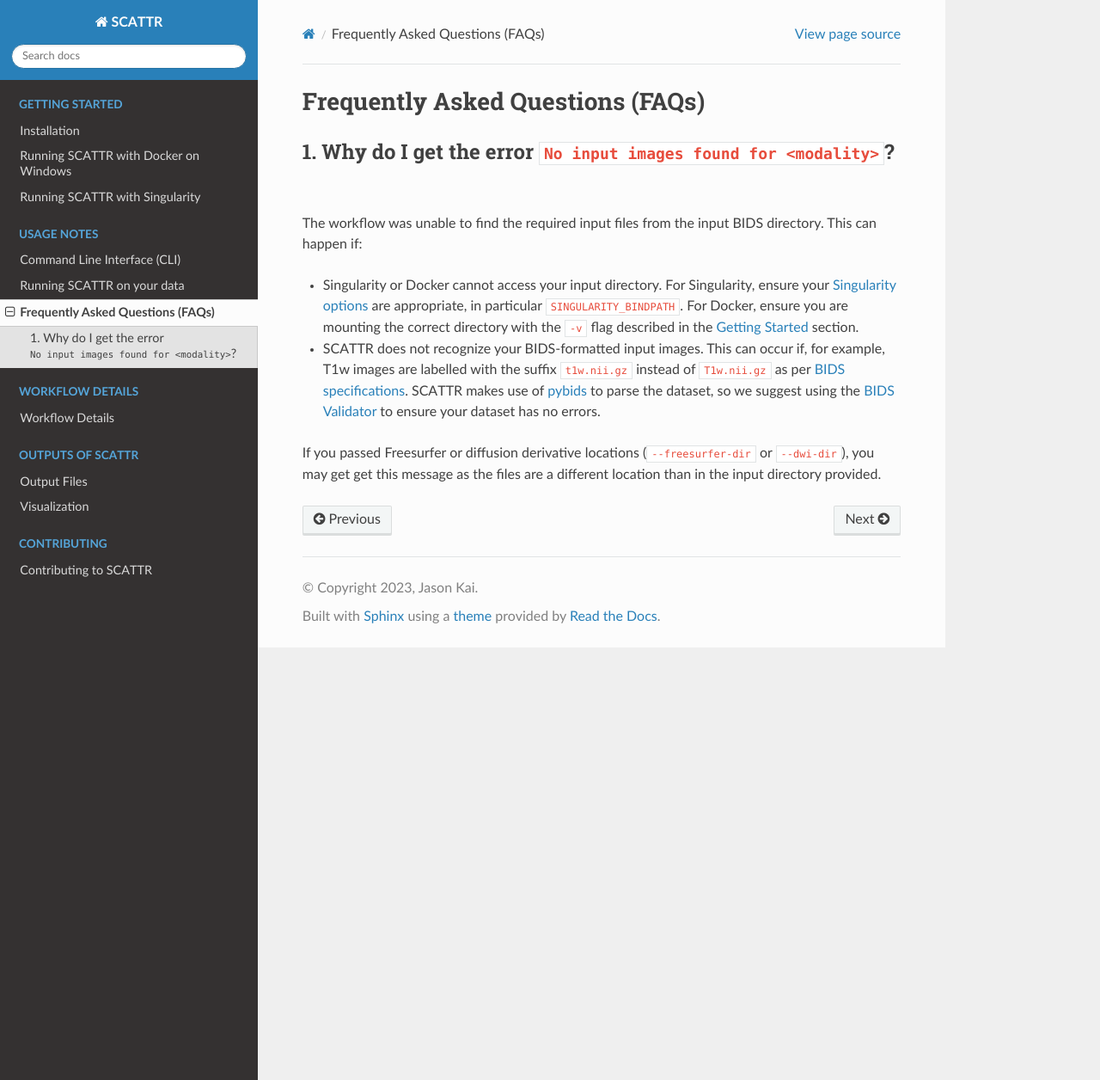
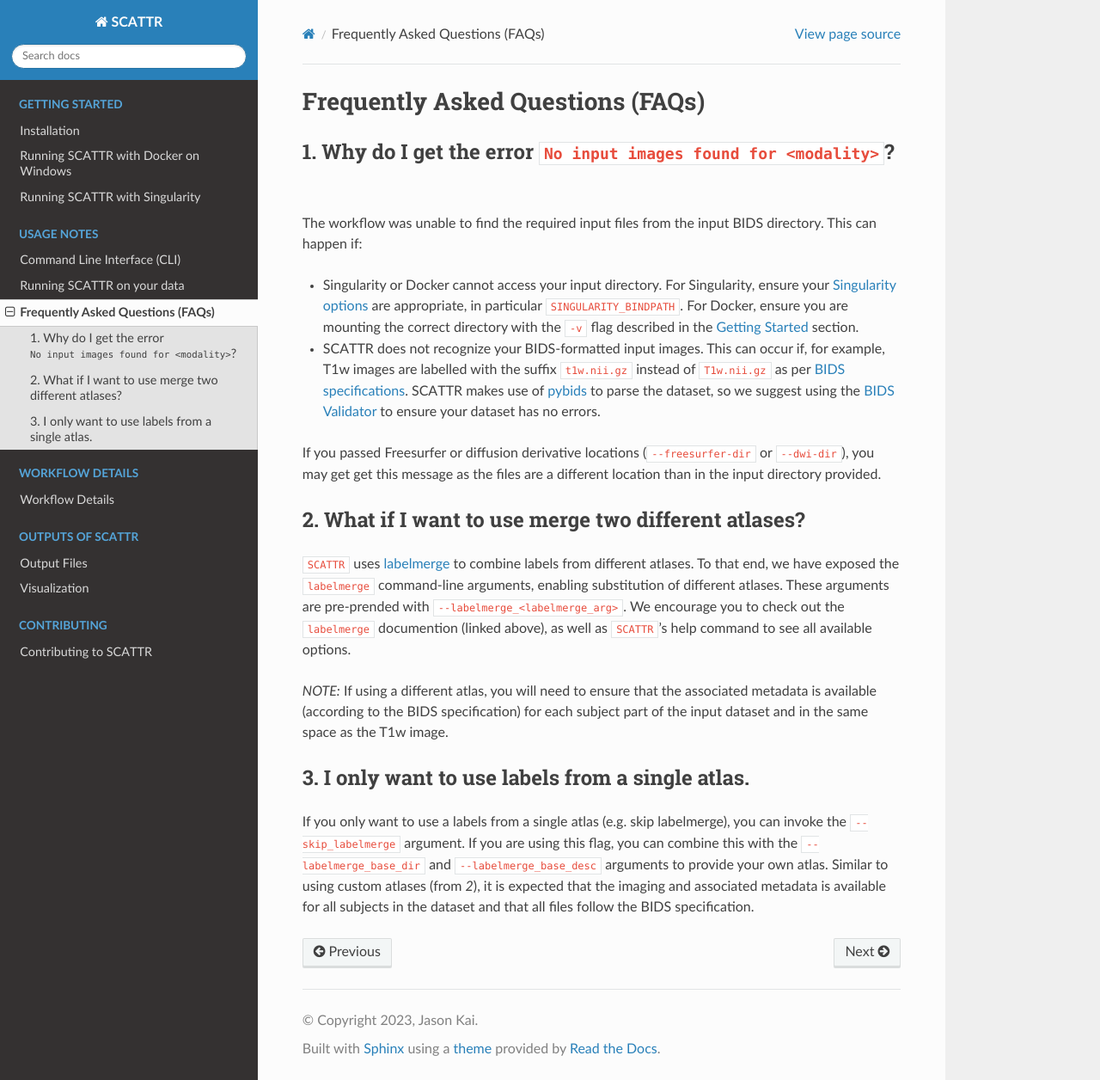
Before and after one commit to khanlab/scattr, a Sphinx documentation site: the page built from docs/usage/faq.md, in a window 1280 px wide and 1256 px high. Shown: the whole window at 86% size. Built offline with Sphinx 7.4.7 and the Read the Docs theme 2.0.0, drawn with Linux system fonts in a browser that asks for light colours.

Commit message:
enable use of single atlas (bypassing labelmerge)
- add `--skip_labelmerge` argument to allow use of single atlas for
targetted structures
- add test cases in actions workflow
- update faq to reflect changes with `--skip_labelmerge`

```diff
--- a/docs/usage/faq.md
+++ b/docs/usage/faq.md
@@ -23,3 +23,24 @@
 If you passed Freesurfer or diffusion derivative locations (`--freesurfer-dir`
 or `--dwi-dir`), you may get get this message as the files are a different
 location than in the input directory provided.
+
+### 2. What if I want to use merge two different atlases?
+<!-- Update with readthedocs link when available -->
+`SCATTR` uses [labelmerge](https://github.com/khanlab/labelmerge) to combine
+labels from different atlases. To that end, we have exposed the `labelmerge`
+command-line arguments, enabling substitution of different atlases. These
+arguments are pre-prended with `--labelmerge_<labelmerge_arg>`. We encourage you
+to check out the `labelmerge` documention (linked above), as well as `SCATTR`'s
+help command to see all available options.
+
+*NOTE:* If using a different atlas, you will need to ensure that the associated
+metadata is available (according to the BIDS specification) for each subject
+part of the input dataset and in the same space as the T1w image.
+
+### 3. I only want to use labels from a single atlas.
+If you only want to use a labels from a single atlas (e.g. skip labelmerge), you
+can invoke the `--skip_labelmerge` argument. If you are using this flag, you can
+combine this with the `--labelmerge_base_dir` and `--labelmerge_base_desc`
+arguments to provide your own atlas. Similar to using custom atlases (from _2_),
+it is expected that the imaging and associated metadata is available for all
+subjects in the dataset and that all files follow the BIDS specification.
--- a/pyproject.toml
+++ b/pyproject.toml
@@ -65,7 +65,8 @@
 test_responsemean = { shell = "python ./scattr/run.py ./test/data/bids test/data/derivatives/ participant --responsemean_dir ./test/data/derivatives/mrtrix/avg --fs-license ./test/.fs_license -np --force-output" }
 test_dwi = { shell = "python ./scattr/run.py ./test/data/bids_nodwi test/data/derivatives/ participant --dwi_dir ./test/data/derivatives/prepdwi --fs-license ./test/.fs_license -np --force-output" }
 test_labelmerge = { shell = "python ./scattr/run.py ./test/data/bids test/data/derivatives/ participant --labelmerge_base_dir ./base_dir --labelmerge_overlay_dir ./overlay_dir --skip_brainstem --skip_thal_seg --fs-license ./test/.fs_license -np --force-output" }
-test = ["test_base", "test_freesurfer", "test_responsemean", "test_dwi", "test_labelmerge"]
+test_skip_labelmerge = { shell = "python ./scattr/run.py ./test/data/bids test/data/derivatives/ participant --skip_labelmerge --skip_brainstem --skip_thal_seg --fs-license ./test/.fs_license -np --force-output" }
+test = ["test_base", "test_freesurfer", "test_responsemean", "test_dwi", "test_labelmerge", "test_skip_labelmerge"]
 
 [tool.isort]
 profile = "black"
```
Also changed, not shown: 4 other files.
